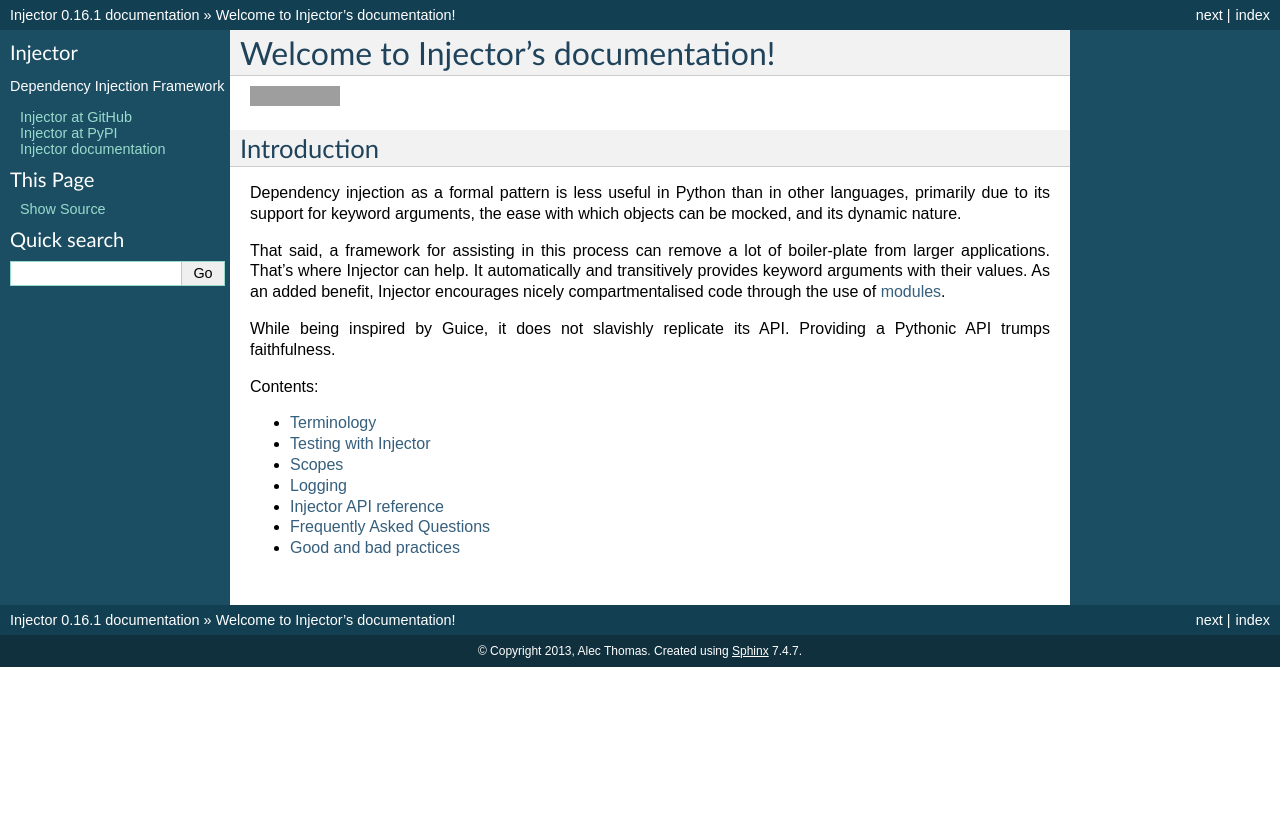
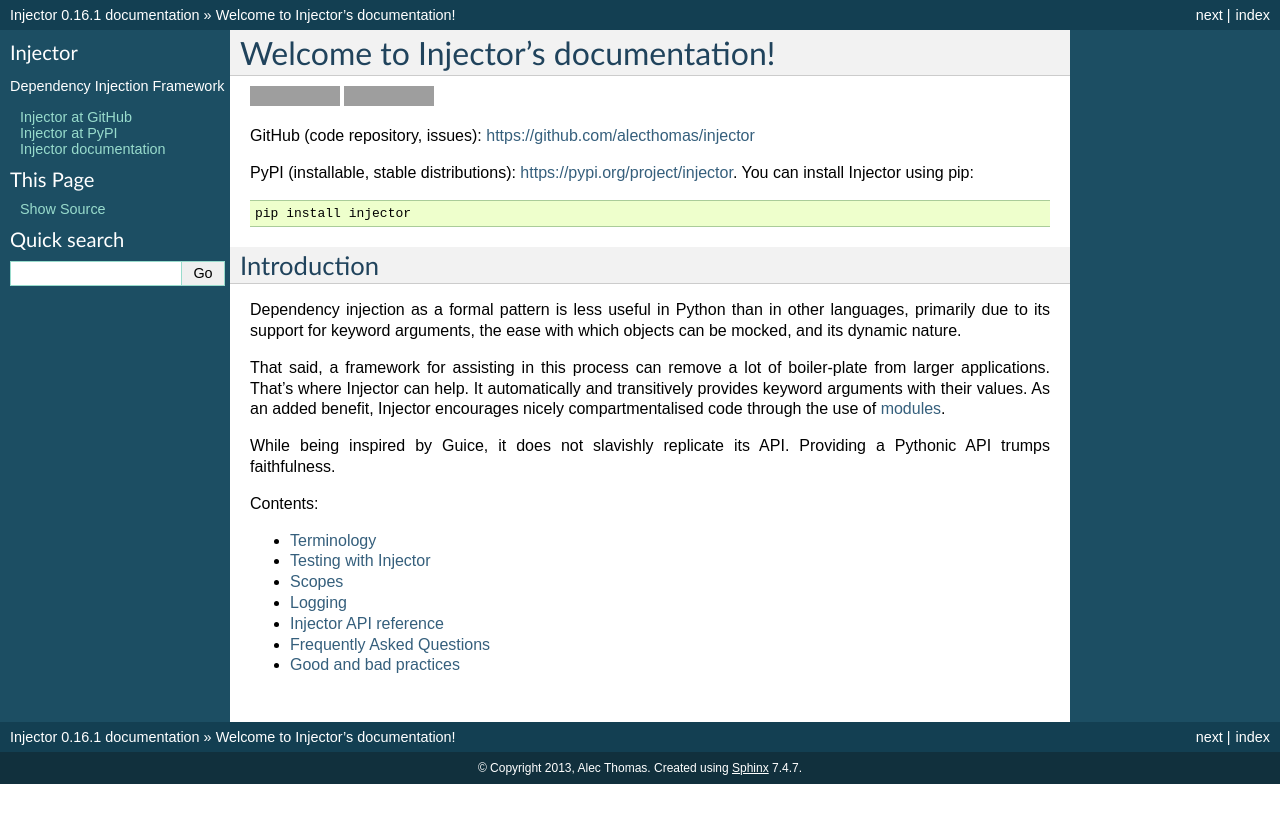
Before and after one commit to python-injector/injector, a Sphinx documentation site: the page built from docs/index.rst, in a window 1280 px wide. Shown: the top 823 px of the page. Built offline with Sphinx 7.4.7, drawn with Linux system fonts in a browser that asks for light colours; grey boxes are pictures that could not be loaded.

Commit message:
Add some useful links to the documentation index

```diff
--- a/docs/index.rst
+++ b/docs/index.rst
@@ -9,6 +9,16 @@
 .. image:: https://travis-ci.org/alecthomas/injector.png?branch=master
    :alt: Build status
    :target: https://travis-ci.org/alecthomas/injector
+
+.. image:: https://coveralls.io/repos/github/alecthomas/injector/badge.svg?branch=master
+   :alt: Covergage status
+   :target: https://coveralls.io/github/alecthomas/injector?branch=master
+
+GitHub (code repository, issues): https://github.com/alecthomas/injector
+
+PyPI (installable, stable distributions): https://pypi.org/project/injector. You can install Injector using pip::
+
+    pip install injector
 
 Introduction
 ------------
```
